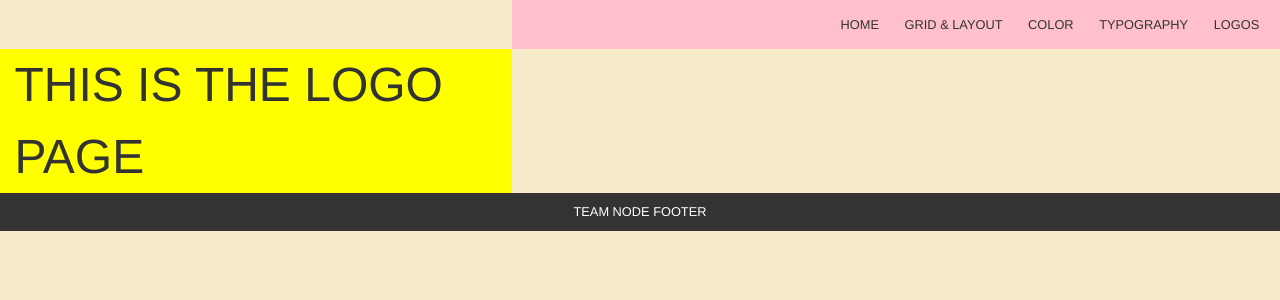
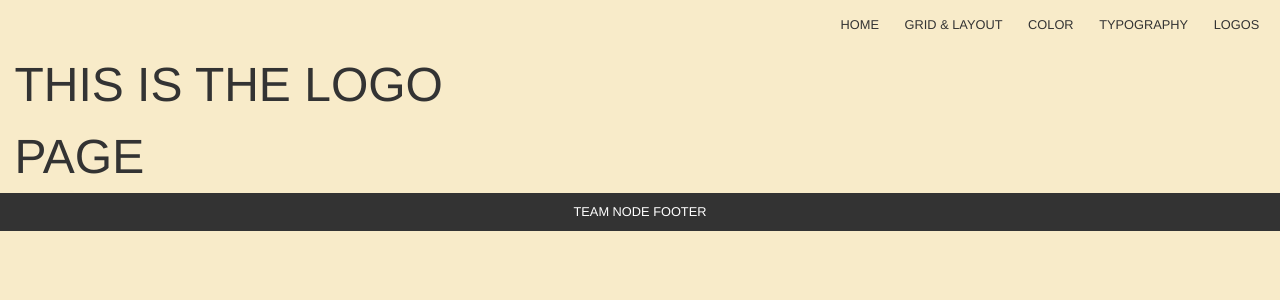
Before and after one commit to blackfalcon/UXEBootCamp-B12.StyleGuide, a Node project: template styleGuide/views/logo.jade in a window 1280 px wide. Shown: the top 300 px of the page. Run offline with Node 20 templates, Linux system fonts and the light colour scheme; the template is opened without the code that fills it, so the values that code supplies are empty.

Commit message:
completed header and footer 2.0

```diff
--- a/styleGuide/public/stylesheets/application.css
+++ b/styleGuide/public/stylesheets/application.css
@@ -79,7 +79,6 @@ header, footer {
 h1 {
   width: 40%;
   font: 3em/1.5 helvetica;
-  background-color: yellow;
   text-align: left;
   color: #333;
   padding: 0 0 0 0.3em;
@@ -89,7 +88,6 @@ h1 {
 
 nav {
   width: 60%;
-  background-color: pink;
   padding: 0.5em;
   display: inline-block;
   line-height: 2em;
--- a/styleGuide/sass/_layout.scss
+++ b/styleGuide/sass/_layout.scss
@@ -18,7 +18,6 @@ footer {
 h1 {
   width: 40%;
   font: 3em/1.5 helvetica;
-  background-color: yellow;
   text-align: left;
   color: $grey;
   padding: 0 0 0 .3em;
@@ -29,7 +28,6 @@ h1 {
 
 nav {
   width: 60%;
-  background-color: pink;
   padding: 0.5em;
   display: inline-block;
   line-height: 2em;
```
Also changed, not shown: 1 other file.
